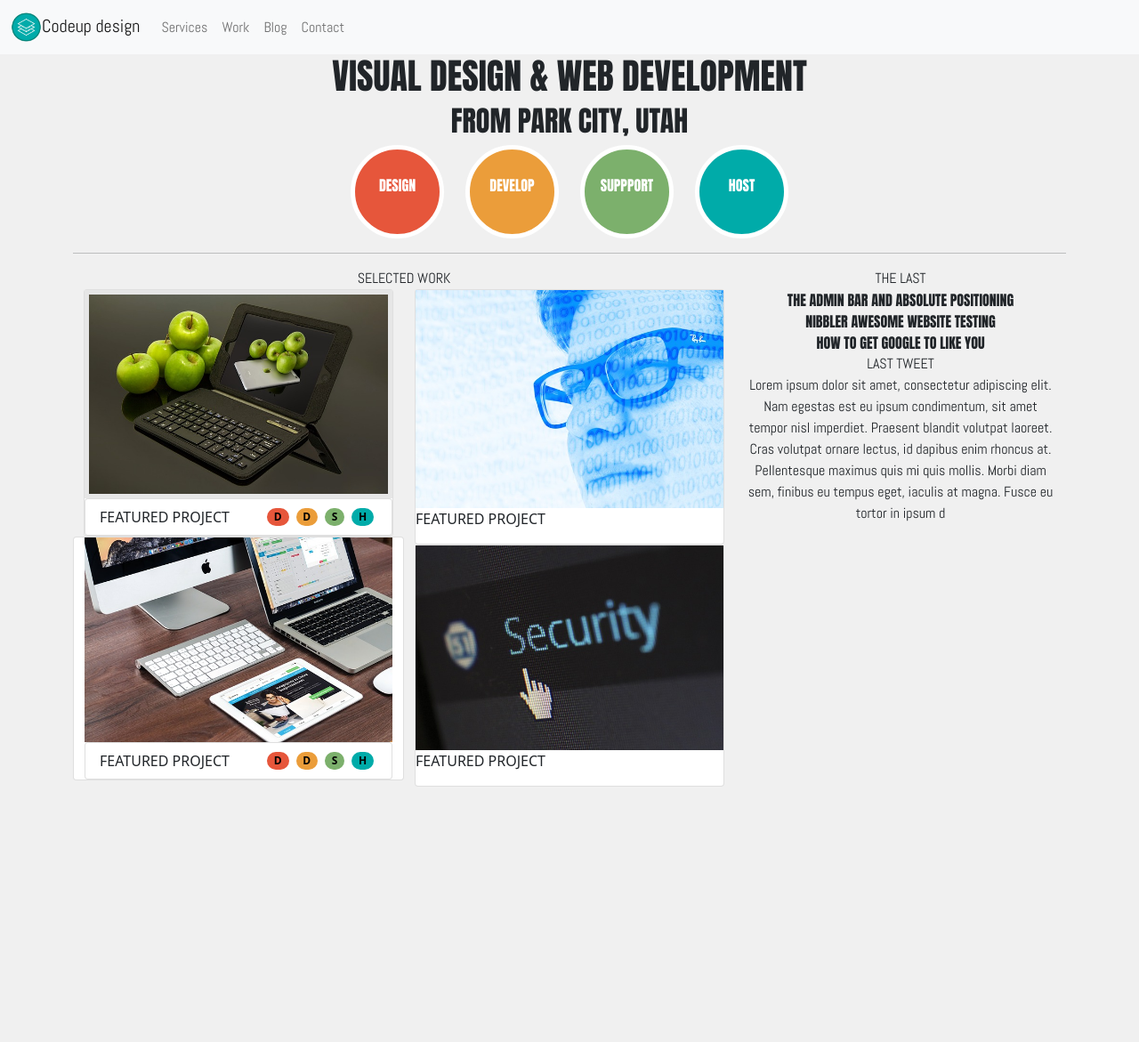
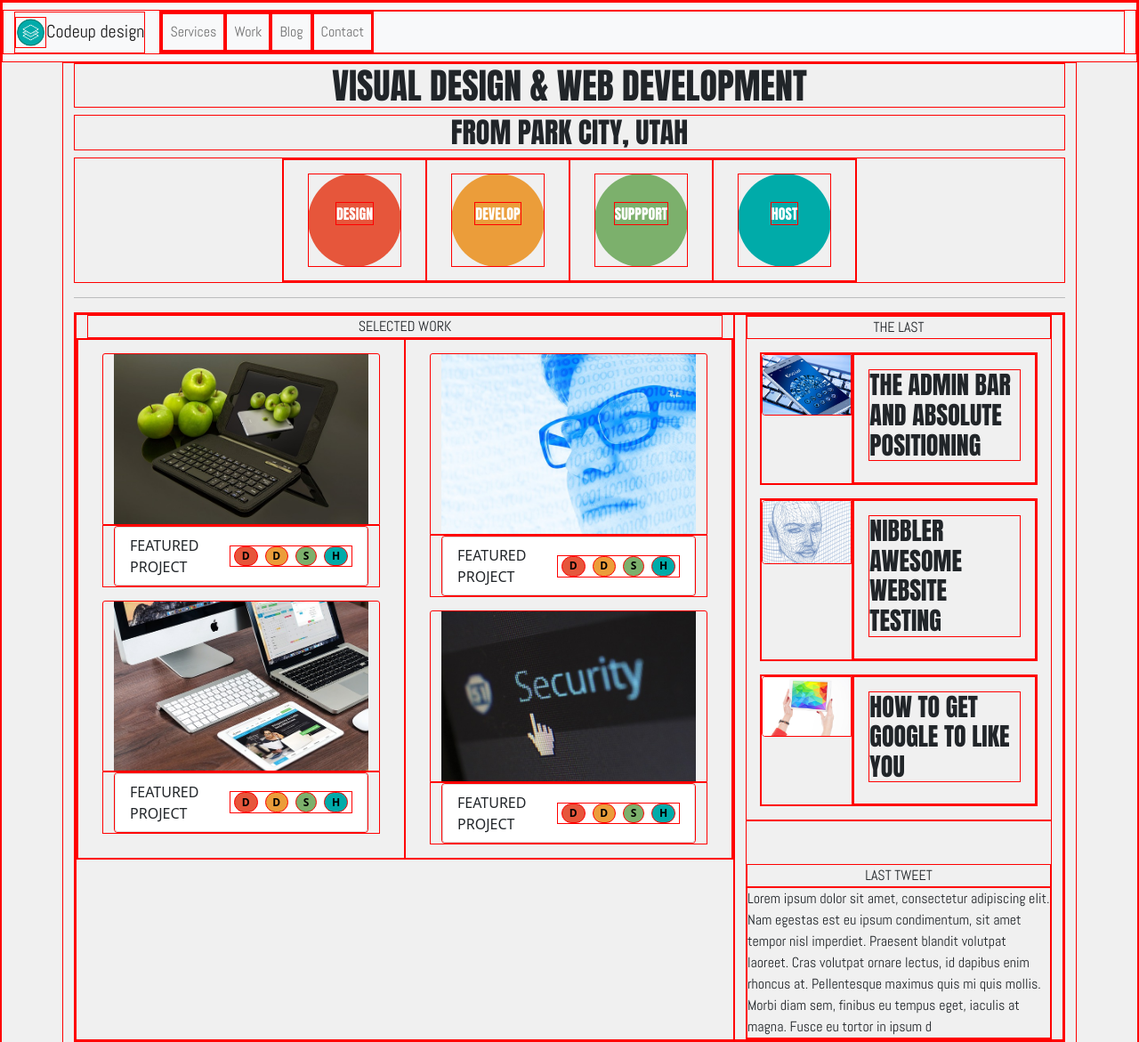
Before and after one commit to Jeff-and-Daves-Codeup-Design-Project/J-and-D-Project, a website: page index.html in a window 1280 px wide. Shown: the top 1171 px of the page at 89% size. Before the commit the page ends 884 px from the top, so only its background shows below. Drawn offline with nearby package versions, Linux system fonts and the light colour scheme.

Commit message:
working on cleaning it up Co-authored-by: jeffrey.f.cabrera@gmail.com

```diff
--- a/css/index.css
+++ b/css/index.css
@@ -7,9 +7,9 @@
     --color-dark-grey: #e6e6e6;
 }
 
-/** {*/
-/*    border:red 1px solid;*/
-/*}*/
+* {
+    border:red 1px solid;
+}
 
 body {
     background-color: var(--color-light-grey)
@@ -61,3 +61,9 @@ ul
     padding: 0px;
     margin: 0px;
 }
+
+.card {
+    background-color: var(--color-light-grey);
+    border: none;
+    margin: 15px;
+}
--- a/index.html
+++ b/index.html
@@ -112,18 +112,15 @@
 
 	<div class="container">
 		<div class="row">
-
 			<div class="container col-lg-8">
 				<div id="selected-work" class="text-center use-abel">SELECTED WORK</div>
 				<div class="row">
 					<div class="col-lg-6">
-
-						<div class="card col">
-							<img class="img-pd"  SRC="./assets/images/apple-ipad.jpg">
-
+						<!-- first card -->
+						<div class="card row">
+							<img SRC="./assets/images/apple-ipad.jpg" class="card-img-top">
 							<div class="">
                                 <ul class="list-group ">
-
                                     <li class="list-group-item d-flex justify-content-between align-items-center fs-6">
 	                                    FEATURED PROJECT
                                         <div class="d-flex ">
@@ -135,16 +132,12 @@
                                     </li>
                                 </ul>
 							</div>
-
 						</div>
-
+						<!-- second card -->
 						<div class="card row">
-
 							<img SRC="./assets/images/macbook.jpg" class="card-img-top">
-
 							<div class="">
 								<ul class="list-group ">
-
 									<li class="list-group-item d-flex justify-content-between align-items-center fs-6">
 										FEATURED PROJECT
 										<div class="d-flex ">
@@ -156,32 +149,91 @@
 									</li>
 								</ul>
 							</div>
-
 						</div>
 					</div>
+
 					<div class="col-lg-6">
-						<div class="card col">
-							<img SRC="./assets/images/man.jpg">
-							<div><p>FEATURED PROJECT</p></div>
+						<!-- third card -->
+						<div class="card row">
+							<img SRC="./assets/images/man.jpg" class="card-img-top">
+							<div class="">
+								<ul class="list-group ">
+									<li class="list-group-item d-flex justify-content-between align-items-center fs-6">
+										FEATURED PROJECT
+										<div class="d-flex ">
+											<span class="badge badge-primary rounded-pill dk-text mx-1" id="icon-1">D</span>
+											<span class="badge badge-primary rounded-pill dk-text mx-1" id="icon-2">D</span>
+											<span class="badge badge-primary rounded-pill dk-text mx-1" id="icon-3">S</span>
+											<span class="badge badge-primary rounded-pill dk-text mx-1" id="icon-4">H</span>
+										</div>
+									</li>
+								</ul>
+							</div>
 						</div>
-						<div class="card col">
-							<img SRC="./assets/images/security.jpg">
-							<div><p>FEATURED PROJECT</p></div>
+						<!-- forth card -->
+						<div class="card row">
+							<img SRC="./assets/images/security.jpg" class="card-img-top">
+							<div class="">
+								<ul class="list-group ">
+									<li class="list-group-item d-flex justify-content-between align-items-center fs-6">
+										FEATURED PROJECT
+										<div class="d-flex ">
+											<span class="badge badge-primary rounded-pill dk-text mx-1" id="icon-1">D</span>
+											<span class="badge badge-primary rounded-pill dk-text mx-1" id="icon-2">D</span>
+											<span class="badge badge-primary rounded-pill dk-text mx-1" id="icon-3">S</span>
+											<span class="badge badge-primary rounded-pill dk-text mx-1" id="icon-4">H</span>
+										</div>
+									</li>
+								</ul>
+							</div>
 						</div>
 					</div>
 				</div>
 			</div>
-
+			<!-- Horizontal cards -->
 			<div class="container col-lg-4 d-none d-lg-block d-print-block">
 				<div>
 					<div class="text-center use-abel">THE LAST</div>
-					<div class="text-center use-anton">THE ADMIN BAR AND ABSOLUTE POSITIONING</div>
-					<div class="text-center use-anton">NIBBLER AWESOME WEBSITE TESTING</div>
-					<div class="text-center use-anton">HOW TO GET GOOGLE TO LIKE YOU</div>
+					<div class="card">
+						<div class="row g-0">
+							<div class="col-md-4">
+								<img src="./assets/images/mobile-phone.jpg" class="img-fluid rounded-start" alt="...">
+							</div>
+							<div class="col-md-8">
+								<div class="card-body">
+									<h5 class="card-title use-anton fs-3">THE ADMIN BAR AND ABSOLUTE POSITIONING</h5>
+								</div>
+							</div>
+						</div>
+					</div>
+					<div class="card">
+						<div class="row g-0">
+							<div class="col-md-4">
+								<img src="./assets/images/head.jpg" class="img-fluid rounded-start" alt="...">
+							</div>
+							<div class="col-md-8">
+								<div class="card-body">
+									<h5 class="card-title use-anton fs-3">NIBBLER AWESOME WEBSITE TESTING</h5>
+								</div>
+							</div>
+						</div>
+					</div>
+					<div class="card">
+						<div class="row g-0">
+							<div class="col-md-4">
+								<img src="./assets/images/ipad.jpg" class="img-fluid rounded-start" alt="...">
+							</div>
+							<div class="col-md-8">
+								<div class="card-body">
+									<h5 class="card-title use-anton fs-3">HOW TO GET GOOGLE TO LIKE YOU</h5>
+								</div>
+							</div>
+						</div>
+					</div>
 				</div>
 				<div>
-					<div class="text-center use-abel">LAST TWEET</div>
-					<div class="text-center use-abel">Lorem ipsum dolor sit amet, consectetur adipiscing elit. Nam
+					<div class="text-center mt-5 use-abel">LAST TWEET</div>
+					<div class="text-left use-abel">Lorem ipsum dolor sit amet, consectetur adipiscing elit. Nam
 						egestas
 						est
 						eu
```
Also changed, not shown: 1 other file.
